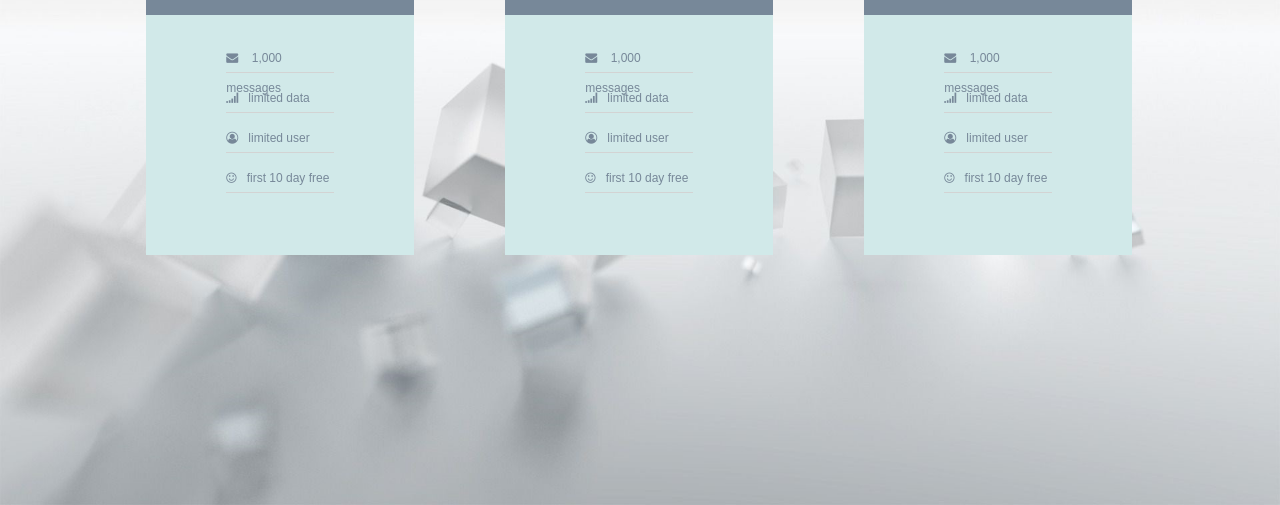
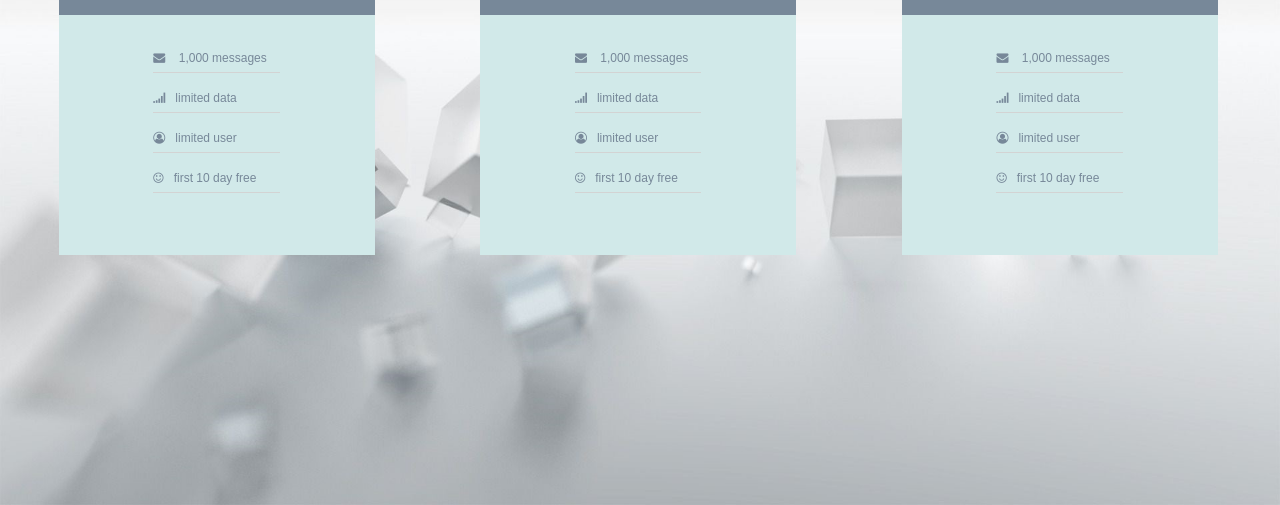
Before and after one commit to yuhueilin/hm3-2, a plain HTML site: page index.html in a window 1280 px wide. Shown: the part 295-800 px from the top of the page. Drawn offline with Linux system fonts and the light colour scheme.

Commit message:
Update main.css

```diff
--- a/main.css
+++ b/main.css
@@ -10,7 +10,8 @@ body{
 }
 .playgropud{
     margin: 50px auto;
-    width: 85%;
+    width: 85;
+    height: 500px;
 }
 
 .col {
```
